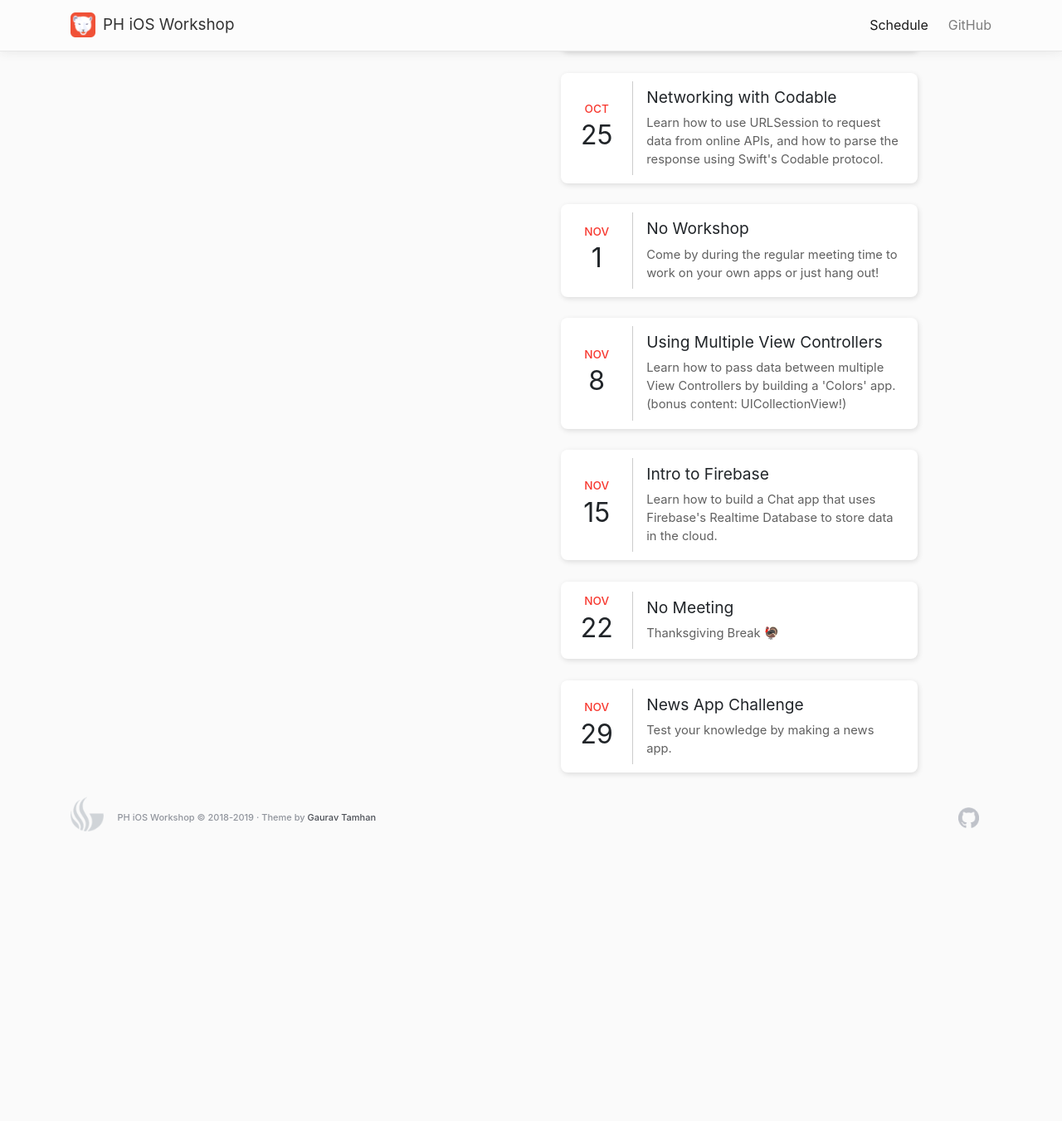
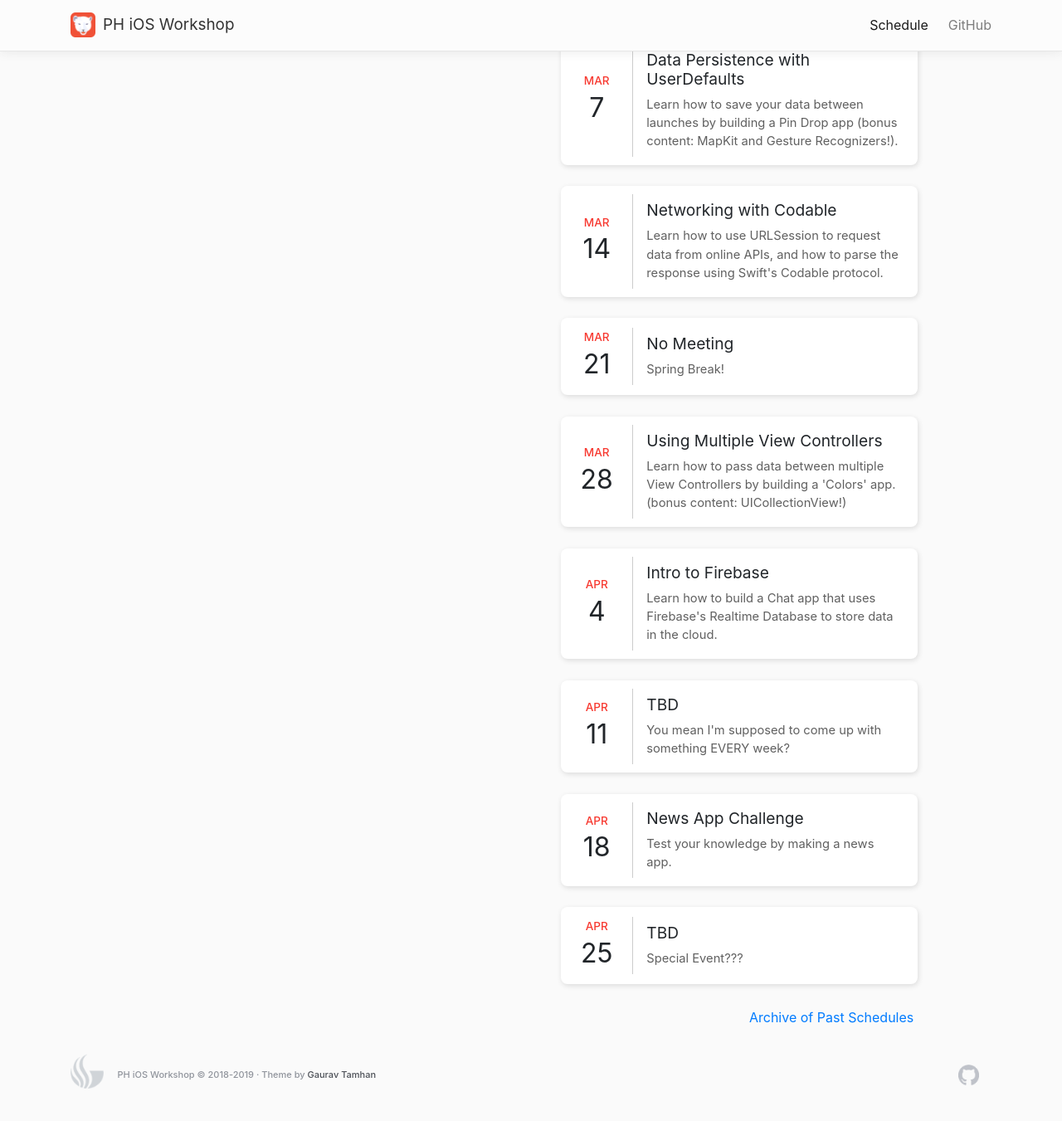
Before and after one commit to iosgsu/iosgsu.github.io, a Jekyll site: the page built from schedule.md, in a window 1280 px wide and 1400 px high, scrolled down 871 px. Shown: the top 1351 px of the window at 83% size. Built offline with Jekyll 4.4.1, drawn with Linux system fonts in a browser that asks for light colours; nearby versions of some CDN libraries; comment, search, counter and statistics services are not loaded; before the commit the page ends 1977 px from its top, so only the background shows below that; some of the changed text lies outside the part shown.

Commit message:
add Spring 2019 schedule

```diff
--- a/_data/schedules/current-schedule.json
+++ b/_data/schedules/current-schedule.json
@@ -1,70 +1,83 @@
 {
-    "semester": "Fall 2018",
+    "semester": "Spring 2019",
     "meetings": [
         {
-            "month": 9,
-            "day": 20,
+            "month": 1,
+            "day": 31,
             "subject": "Intro to iOS Development, Part 1",
             "description": "Learn the basics of iOS Development by building a fun Tap Game!"
         },
         {
-            "month": 9,
-            "day": 27,
+            "month": 2,
+            "day": 7,
             "subject": "Intro to iOS Development, Part 2",
             "description": "Learn more about basics of iOS Development by building a 'Guess the Number' game!"
-        },{
-            "month": 10,
-            "day": 4,
+        },
+        {
+            "month": 2,
+            "day": 14,
+            "subject": "No Meeting",
+            "description": "Valentine's Day! Go eat some chocolate or something."
+        },
+        {
+            "month": 2,
+            "day": 21,
             "subject": "Interface Builder and Autolayout",
             "description": "Learn about using Inteface Builder and Autolayout to create apps that look good on every screen size."
         },
         {
-            "month": 10,
-            "day": 11,
+            "month": 2,
+            "day": 28,
             "subject": "Intro to UITableView",
             "description": "Table Views are a common component in iOS apps. Learn how to harness them by building a Reminders app."
         },
         {
-            "month": 10,
-            "day": 18,
+            "month": 3,
+            "day": 7,
             "subject": "Data Persistence with UserDefaults",
             "description": "Learn how to save your data between launches by building a Pin Drop app (bonus content: MapKit and Gesture Recognizers!)."
         },
         {
-            "month": 10,
-            "day": 25,
+            "month": 3,
+            "day": 14,
             "subject": "Networking with Codable",
             "description": "Learn how to use URLSession to request data from online APIs, and how to parse the response using Swift's Codable protocol."
         },
         {
-            "month": 11,
-            "day": 1,
-            "subject": "No Workshop",
-            "description": "Come by during the regular meeting time to work on your own apps or just hang out!"
+            "month": 3,
+            "day": 21,
+            "subject": "No Meeting",
+            "description": "Spring Break!"
         },
         {
-            "month": 11,
-            "day": 8,
+            "month": 3,
+            "day": 28,
             "subject": "Using Multiple View Controllers",
             "description": "Learn how to pass data between multiple View Controllers by building a 'Colors' app. (bonus content: UICollectionView!)"
         },
         {
-            "month": 11,
-            "day": 15,
+            "month": 4,
+            "day": 4,
             "subject": "Intro to Firebase",
             "description": "Learn how to build a Chat app that uses Firebase's Realtime Database to store data in the cloud."
         },
         {
-            "month": 11,
-            "day": 22,
-            "subject": "No Meeting",
-            "description": "Thanksgiving Break 🦃"
+            "month": 4,
+            "day": 11,
+            "subject": "TBD",
+            "description": "You mean I'm supposed to come up with something EVERY week?"
         },
         {
-            "month": 11,
-            "day": 29,
+            "month": 4,
+            "day": 18,
             "subject": "News App Challenge",
             "description": "Test your knowledge by making a news app."
         },
+        {
+            "month": 4,
+            "day": 25,
+            "subject": "TBD",
+            "description": "Special Event???"
+        },
     ]
 }
--- a/_data/schedules/past-schedule.json
+++ b/_data/schedules/past-schedule.json
@@ -1,5 +1,76 @@
 {
-    "past-meetings": [
+  "past-meetings": [
+    {
+      "semester": "Fall 2018",
+      "meetings": [
+        {
+          "month": 9,
+          "day": 20,
+          "subject": "Intro to iOS Development, Part 1",
+          "description": "Learn the basics of iOS Development by building a fun Tap Game!"
+        },
+        {
+          "month": 9,
+          "day": 27,
+          "subject": "Intro to iOS Development, Part 2",
+          "description": "Learn more about basics of iOS Development by building a 'Guess the Number' game!"
+          },{
+            "month": 10,
+            "day": 4,
+            "subject": "Interface Builder and Autolayout",
+            "description": "Learn about using Inteface Builder and Autolayout to create apps that look good on every screen size."
+          },
+          {
+            "month": 10,
+            "day": 11,
+            "subject": "Intro to UITableView",
+            "description": "Table Views are a common component in iOS apps. Learn how to harness them by building a Reminders app."
+          },
+          {
+            "month": 10,
+            "day": 18,
+            "subject": "Data Persistence with UserDefaults",
+            "description": "Learn how to save your data between launches by building a Pin Drop app (bonus content: MapKit and Gesture Recognizers!)."
+          },
+          {
+            "month": 10,
+            "day": 25,
+            "subject": "Networking with Codable",
+            "description": "Learn how to use URLSession to request data from online APIs, and how to parse the response using Swift's Codable protocol."
+          },
+          {
+            "month": 11,
+            "day": 1,
+            "subject": "No Workshop",
+            "description": "Come by during the regular meeting time to work on your own apps or just hang out!"
+          },
+          {
+            "month": 11,
+            "day": 8,
+            "subject": "Using Multiple View Controllers",
+            "description": "Learn how to pass data between multiple View Controllers by building a 'Colors' app. (bonus content: UICollectionView!)"
+          },
+          {
+            "month": 11,
+            "day": 15,
+            "subject": "Intro to Firebase",
+            "description": "Learn how to build a Chat app that uses Firebase's Realtime Database to store data in the cloud."
+          },
+          {
+            "month": 11,
+            "day": 22,
+            "subject": "No Meeting",
+            "description": "Thanksgiving Break 🦃"
+          },
+          {
+            "month": 11,
+            "day": 29,
+            "subject": "News App Challenge",
+            "description": "Test your knowledge by making a news app."
+          },
+        ]
+      }
+
 
     ]
-}
+  }
--- a/_layouts/schedule.html
+++ b/_layouts/schedule.html
@@ -114,7 +114,7 @@ layout: master
                 {% endfor %}
             </ul>
 
-            <!-- <div style="max-width: 420px; margin: 15px auto; text-align: right;"><p><a href="/schedule/archive/">Archive of Past Schedules</a></p></div> -->
+            <div style="max-width: 420px; margin: 15px auto; text-align: right;"><p><a href="/schedule/archive/">Archive of Past Schedules</a></p></div>
         </div>
     </div>
 </div>
```
